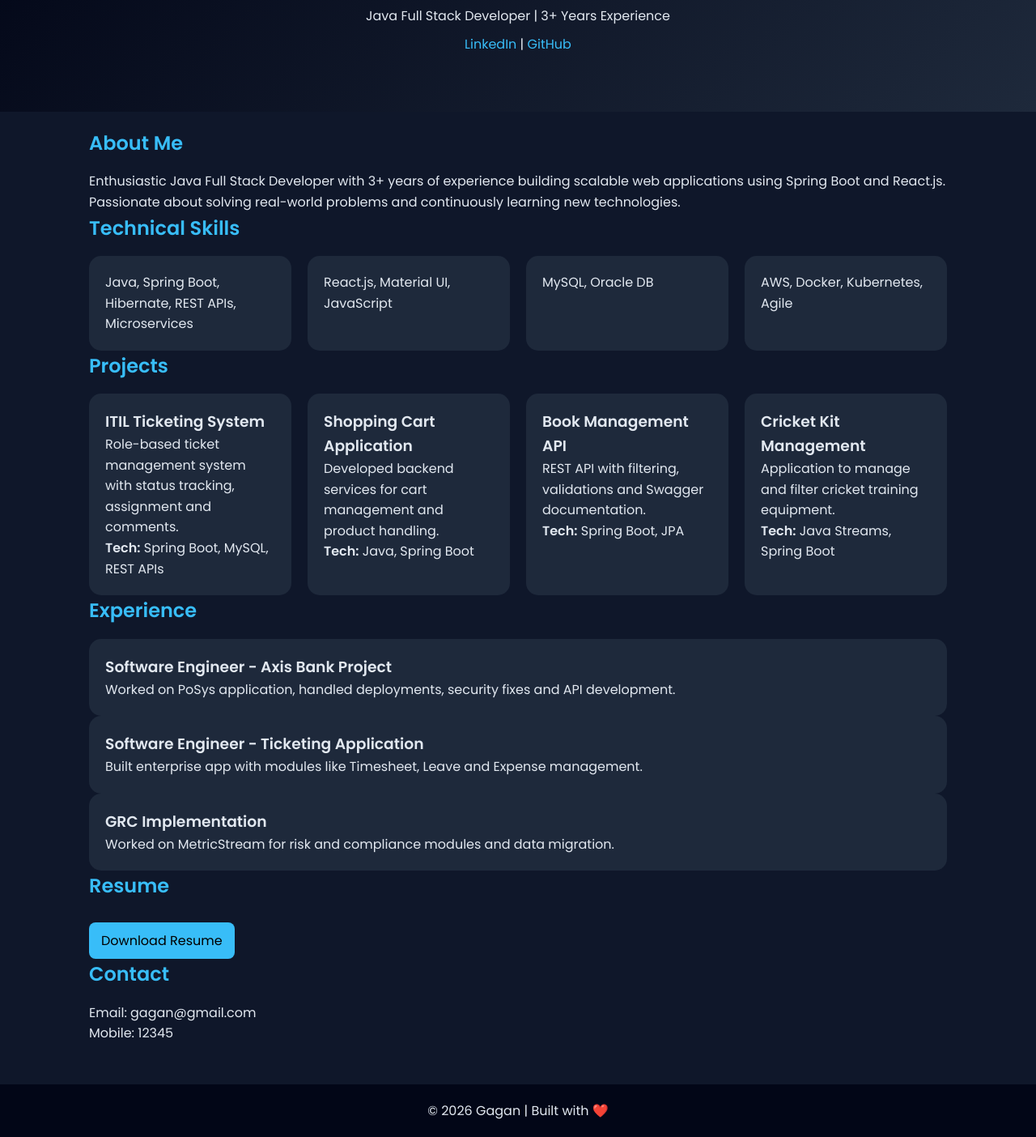
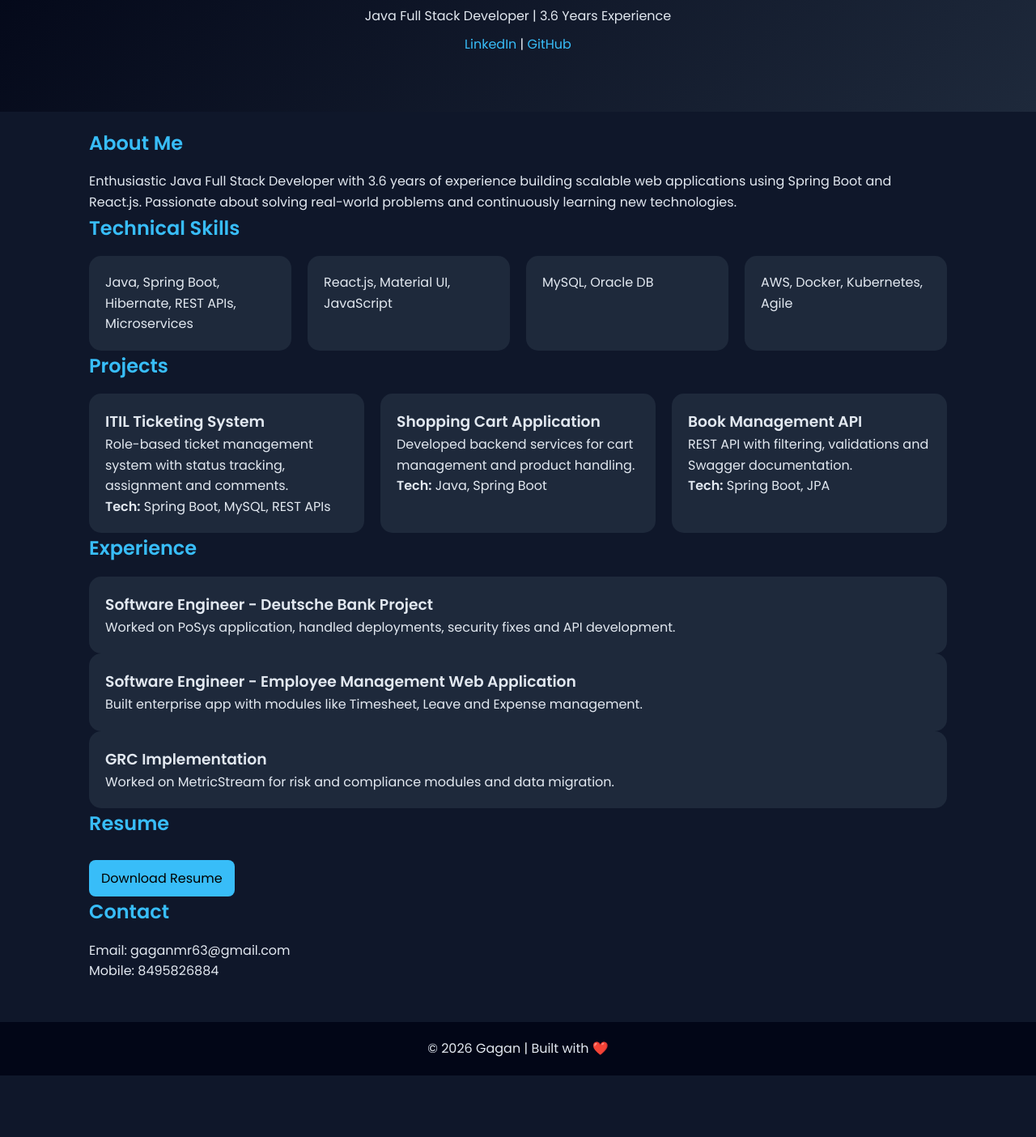
Before and after one commit to Gaganguru5/gagan-portfolio, a plain HTML site: page index.html in a window 1280 px wide. Shown: the part 140-1544 px from the top of the page at 81% size. After the commit the page ends 1468 px from the top, so only its background shows below. Drawn offline with Linux system fonts and the light colour scheme.

Commit message:
Update index.html

```diff
--- a/index.html
+++ b/index.html
@@ -3,7 +3,7 @@
 <head>
   <meta charset="UTF-8" />
   <meta name="viewport" content="width=device-width, initial-scale=1.0" />
-  <title>Gagan | Java Full Stack Developer</title>
+  <title>Gagan M R | Java Full Stack Developer</title>
   <link href="https://fonts.googleapis.com/css2?family=Poppins:wght@300;400;600&display=swap" rel="stylesheet">
   <style>
     *{margin:0;padding:0;box-sizing:border-box}
@@ -25,10 +25,10 @@
 
 <header>
   <h1>Gagan</h1>
-  <p>Java Full Stack Developer | 3+ Years Experience</p>
+  <p>Java Full Stack Developer | 3.6 Years Experience</p>
   <p>
-    <a href="https://www.linkedin.com/in/gagan/" target="_blank">LinkedIn</a> |
-    <a href="https://github.com/Gagan" target="_blank">GitHub</a>
+    <a href="https://www.linkedin.com/in/gaganmr63/" target="_blank">LinkedIn</a> |
+    <a href="https://github.com/Gaganguru5" target="_blank">GitHub</a>
   </p>
 </header>
 
@@ -36,7 +36,7 @@
 
   <section>
     <h2>About Me</h2>
-    <p>Enthusiastic Java Full Stack Developer with 3+ years of experience building scalable web applications using Spring Boot and React.js. Passionate about solving real-world problems and continuously learning new technologies.</p>
+    <p>Enthusiastic Java Full Stack Developer with 3.6 years of experience building scalable web applications using Spring Boot and React.js. Passionate about solving real-world problems and continuously learning new technologies.</p>
   </section>
 
   <section>
@@ -71,24 +71,18 @@
         <p><b>Tech:</b> Spring Boot, JPA</p>
       </div>
 
-      <div class="card">
-        <h3>Cricket Kit Management</h3>
-        <p>Application to manage and filter cricket training equipment.</p>
-        <p><b>Tech:</b> Java Streams, Spring Boot</p>
-      </div>
-
     </div>
   </section>
 
   <section>
     <h2>Experience</h2>
     <div class="card">
-      <h3>Software Engineer - Axis Bank Project</h3>
+      <h3>Software Engineer - Deutsche Bank Project</h3>
       <p>Worked on PoSys application, handled deployments, security fixes and API development.</p>
     </div>
 
     <div class="card">
-      <h3>Software Engineer - Ticketing Application</h3>
+      <h3>Software Engineer - Employee Management Web Application</h3>
       <p>Built enterprise app with modules like Timesheet, Leave and Expense management.</p>
     </div>
 
@@ -105,8 +99,8 @@
 
   <section>
     <h2>Contact</h2>
-    <p>Email: gagan@gmail.com</p>
-    <p>Mobile: 12345</p>
+    <p>Email: gaganmr63@gmail.com</p>
+    <p>Mobile: 8495826884</p>
   </section>
 
 </div>
```
